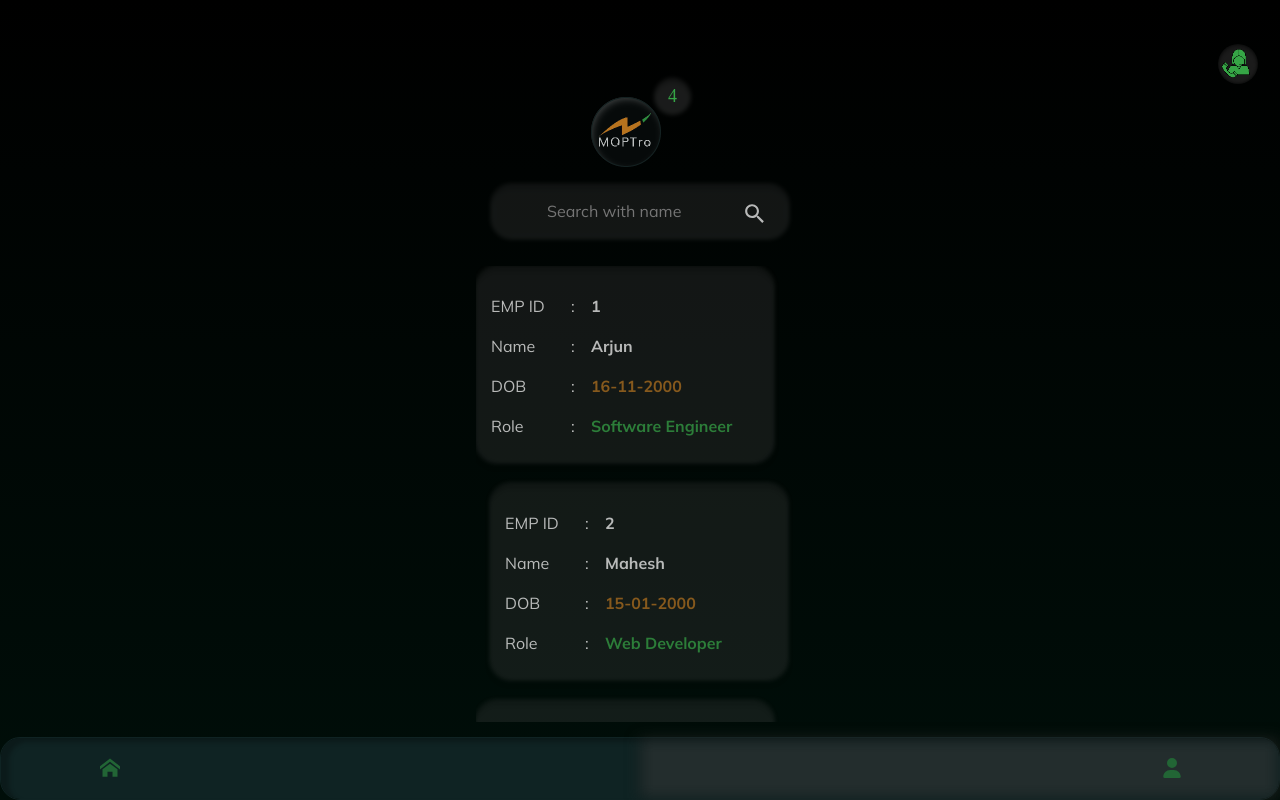
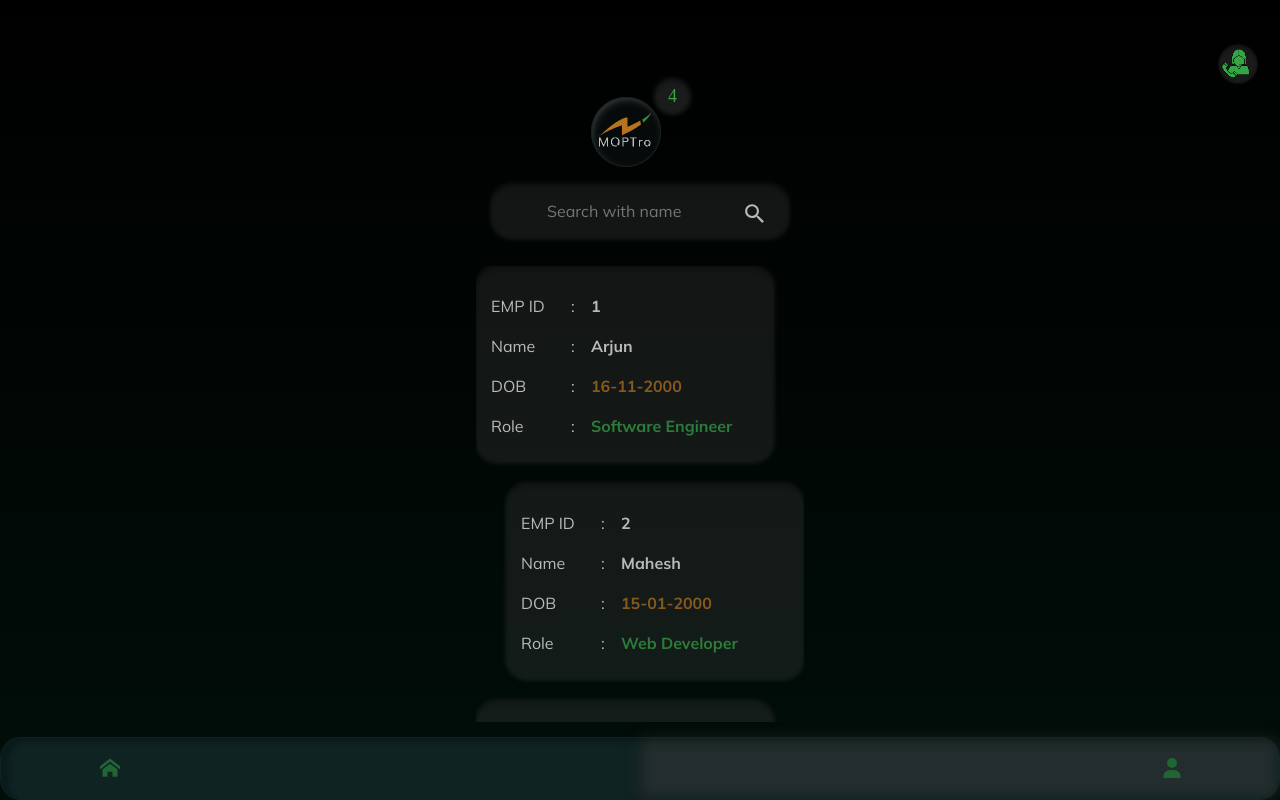
Before and after one commit to pranavraju1/Greendzine-Assignment-, a React (Vite) app: page /profile in a window 1280 px wide. Built offline with nearby package versions, Linux system fonts and the light colour scheme.

Commit message:
final push

```diff
--- a/src/components/Profile/Profile.jsx
+++ b/src/components/Profile/Profile.jsx
@@ -34,17 +34,17 @@ const Profile = () => {
   const [filteredData, setFilteredData] = useState(initialData);
 
   useEffect(() => {
-    const results = initialData.filter(item =>
-      item.name.toLowerCase().includes(searchTerm.toLowerCase())
+    const results = initialData.filter((item) =>
+      item.name.trim().toLowerCase().includes(searchTerm.trim().toLowerCase())
     );
     setFilteredData(results);
   }, [searchTerm]);
 
-  const handleInputChange = event => {
+  const handleInputChange = (event) => {
     setSearchTerm(event.target.value);
   };
 
-  const handleSubmit = event => {
+  const handleSubmit = (event) => {
     event.preventDefault();
     // If you want to perform any action on form submission, you can do it here.
   };
@@ -75,12 +75,14 @@ const Profile = () => {
         </div>
       </div>
       <div className="list">
-        {filteredData.map((item,index) => (
-          <div className="list-items" key={item.id} style={
-            index % 2 !== 0
-              ? { marginLeft: "14px" }
-              : { marginLeft: "0px" }
-          }>
+        {filteredData.map((item, index) => (
+          <div
+            className="list-items"
+            key={item.id}
+            style={
+              index % 2 !== 0 ? { marginLeft: "auto" } : { marginLeft: "0px" }
+            }
+          >
             <div className="items-overlay"></div>
             <div className="item">
               <div className="item-text">
```
